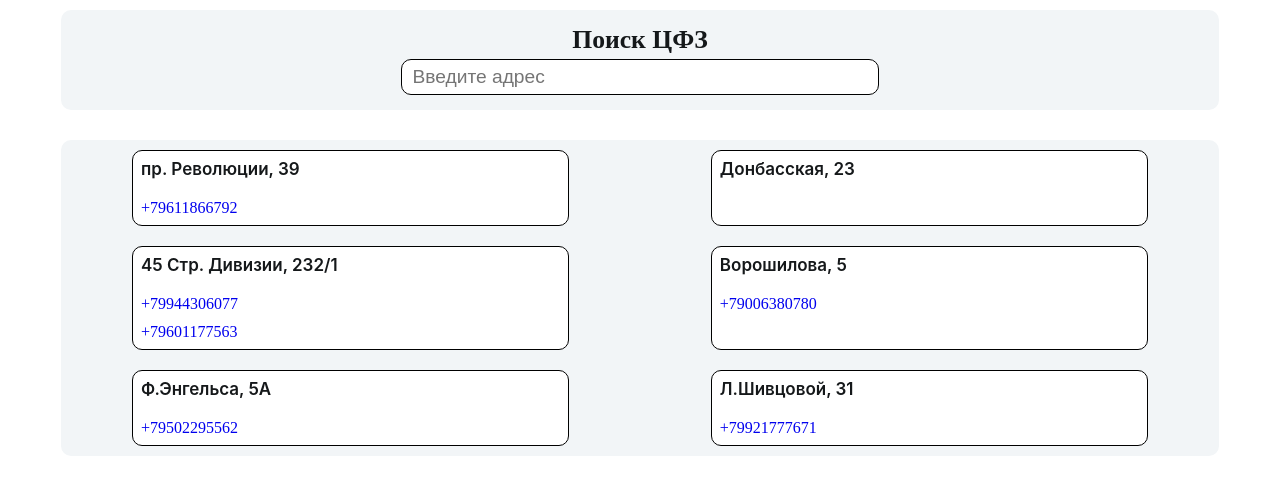
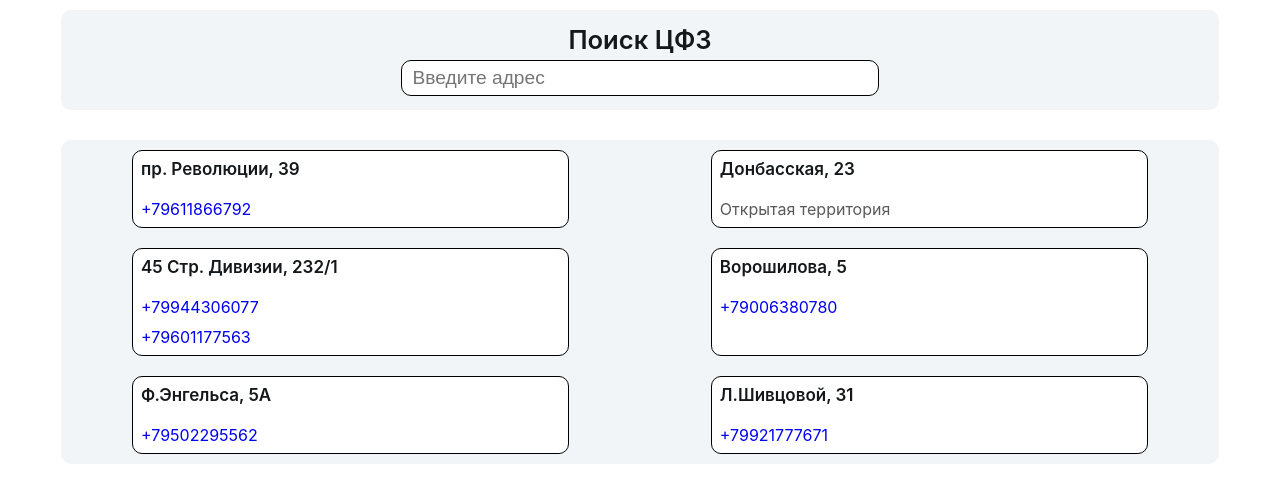
Before and after one commit to RomaGenZa/sberlog, a React (Vite) app: page / in a window 1280 px wide. Shown: the top 502 px of the page. Built offline with nearby package versions, Linux system fonts and the light colour scheme.

Commit message:
add fixed, add object

```diff
--- a/src/App.module.css
+++ b/src/App.module.css
@@ -15,4 +15,5 @@ h6 {
   align-items: center;
   flex-direction: column;
   margin-block-start: 10px;
+  font-family: 'Inter', sans-serif;
 }
--- a/src/components/ContentAddress/SubComponents/Comment/Comment.module.scss
+++ b/src/components/ContentAddress/SubComponents/Comment/Comment.module.scss
@@ -1,5 +1,4 @@
 .info {
-  font-family: 'Inter', sans-serif;
   font-size: 20px;
   margin: 25px 0;
 }
--- a/src/components/ListAddress/ListAddress.jsx
+++ b/src/components/ListAddress/ListAddress.jsx
@@ -8,7 +8,8 @@ export const ListAddress = ({address, telephone, isActive, onClick }) => {
     >
       <p className={style.adress}>{address}</p>
 
-      {telephone.map((tel, idx) => (
+      {telephone.length > 0 ? (
+        telephone.map((tel, idx) => (
           <a
             key={idx}
             className={style.list_tel}
@@ -17,7 +18,10 @@ export const ListAddress = ({address, telephone, isActive, onClick }) => {
           >
             {tel}
           </a>
-      ))}
+        ))
+      ) : (
+        <p className={style.add_information}>Открытая территория</p>
+      )}
     </div>
   )
 }
--- a/src/components/ListAddress/ListAddress.module.scss
+++ b/src/components/ListAddress/ListAddress.module.scss
@@ -12,7 +12,6 @@
 }
 
 .adress {
-  font-family: 'Inter', sans-serif;
   font-size: 17px;
   font-weight: 600;
   margin-block-end: 10px;
@@ -49,3 +48,8 @@
   width: 35%;
   text-decoration: none;
 }
+
+.add_information {
+  width: 90%;
+  color: #595959;
+}
--- a/src/data/data.js
+++ b/src/data/data.js
@@ -7,6 +7,8 @@ import donbasskaya23Map2 from '../assets/donbasskaya23/donbasskaya2.jpg'
 import donbasskaya23Img1 from '../assets/donbasskaya23/donbasskaya3.jpg'
 import donbasskaya23Img2 from '../assets/donbasskaya23/donbasskaya4.jpg'
 import donbasskaya23Img3 from '../assets/donbasskaya23/donbasskaya5.jpg'
+
+import Division1 from '../assets/45Division/45Division1.jpg'
 
 export const data = [
   {
@@ -24,7 +26,8 @@ export const data = [
   {
     address: '45 Стр. Дивизии, 232/1',
     telephone: ['+79944306077', '+79601177563'],
-    comment: 'Въезд в ворота с лева, с улицы Беговая'
+    comment: 'Въезд в ворота с лева, с улицы Беговая',
+    image: [Division1],
   },
   {
     address: 'Ворошилова, 5',
```
Also changed, not shown: src/assets/45Division/45Division1.jpg (added). Lines whose indentation alone changed are shown as unchanged.
